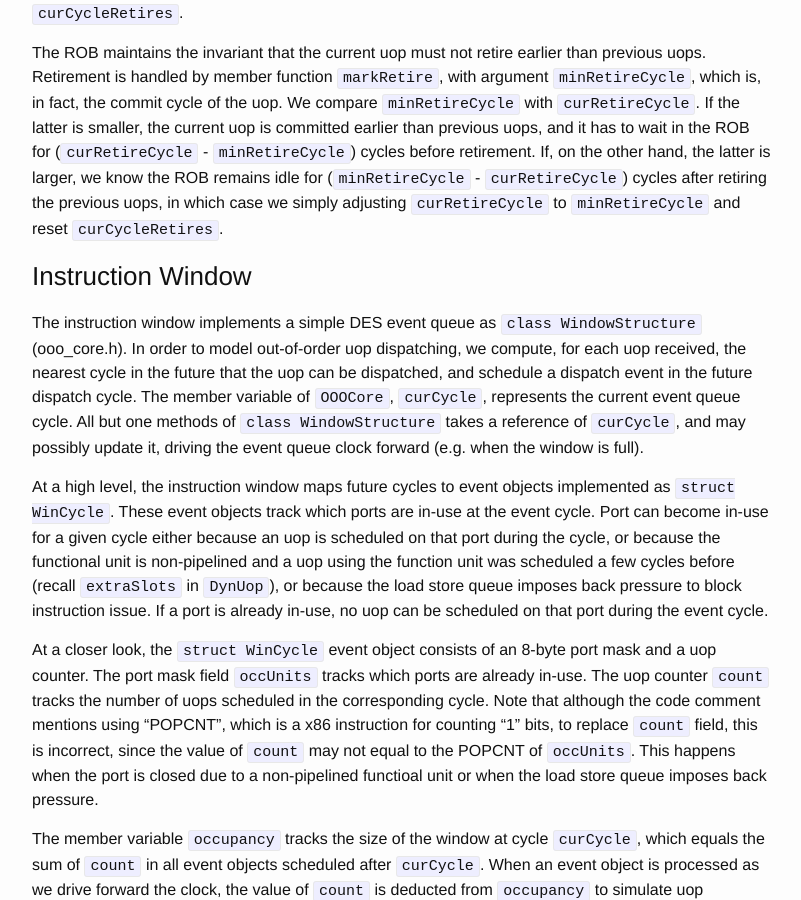
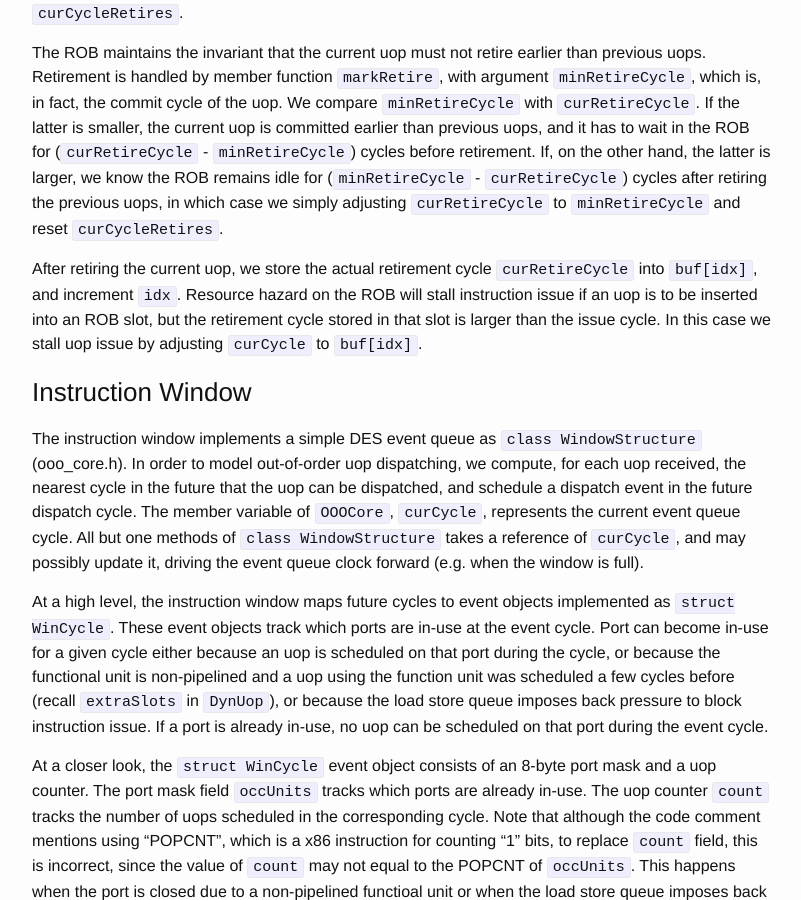
Before and after one commit to wangziqi2013/wangziqi2013.github.io, a Jekyll site: the page built from _posts/2019-12-31-zsim-microarch.markdown, in a window 1280 px wide and 900 px high, scrolled down 17497 px. Shown: the whole window, without its empty margins (238-1039 px from the left). Built offline with Jekyll 4.4.1, drawn with Linux system fonts in a browser that asks for light colours.

Commit message:
Adding rob stall

```diff
--- a/_posts/2019-12-31-zsim-microarch.markdown
+++ b/_posts/2019-12-31-zsim-microarch.markdown
@@ -634,6 +634,11 @@ and it has to wait in the ROB for (`curRetireCycle` - `minRetireCycle`) cycles b
 the latter is larger, we know the ROB remains idle for (`minRetireCycle` - `curRetireCycle`) cycles after retiring the
 previous uops, in which case we simply adjusting `curRetireCycle` to `minRetireCycle` and reset `curCycleRetires`.
 
+After retiring the current uop, we store the actual retirement cycle `curRetireCycle` into `buf[idx]`, and increment
+`idx`. Resource hazard on the ROB will stall instruction issue if an uop is to be inserted into an ROB slot, but
+the retirement cycle stored in that slot is larger than the issue cycle. In this case we stall uop issue by adjusting
+`curCycle` to `buf[idx]`.
+
 ### Instruction Window
 
 The instruction window implements a simple DES event queue as `class WindowStructure` (ooo\_core.h). In order to model
```
